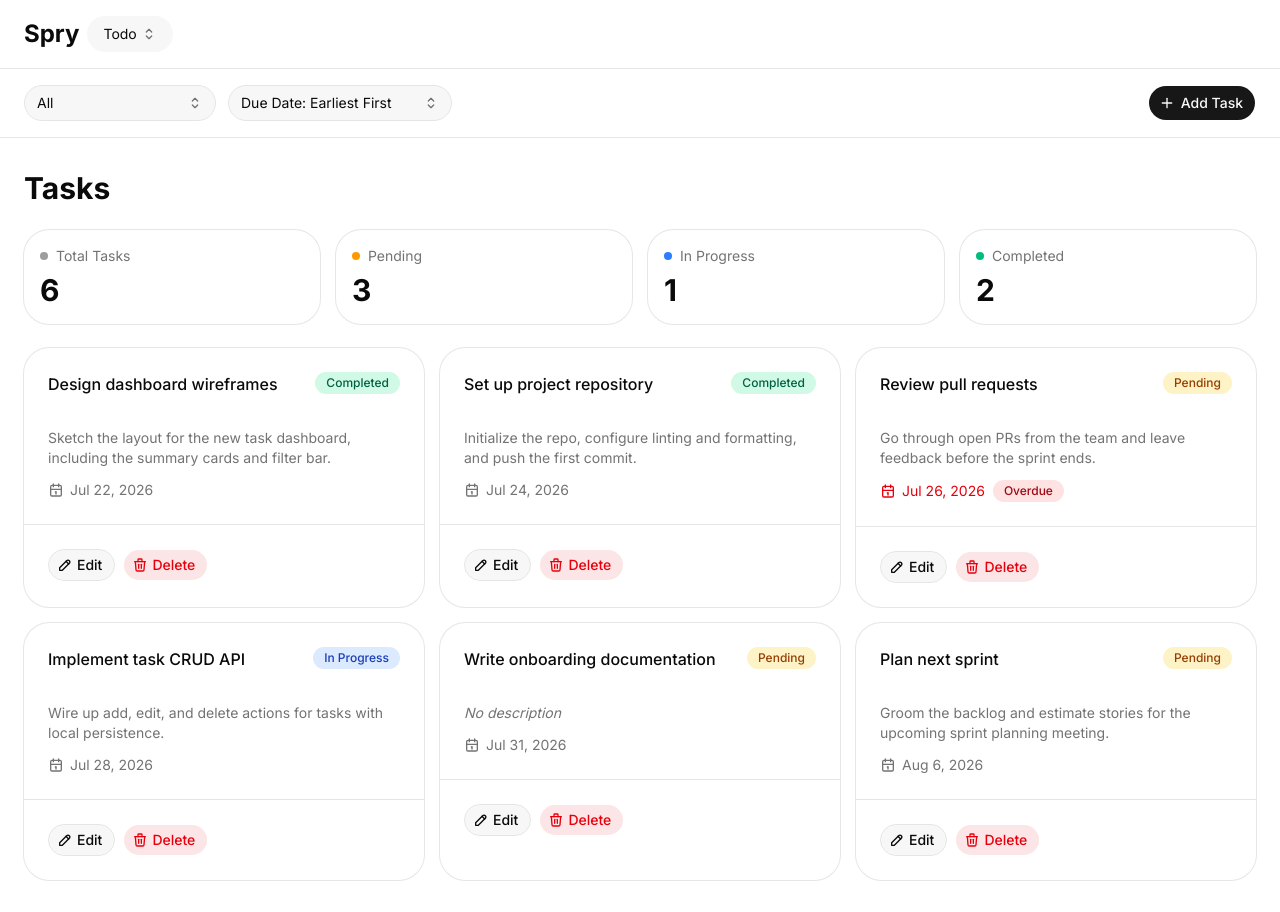
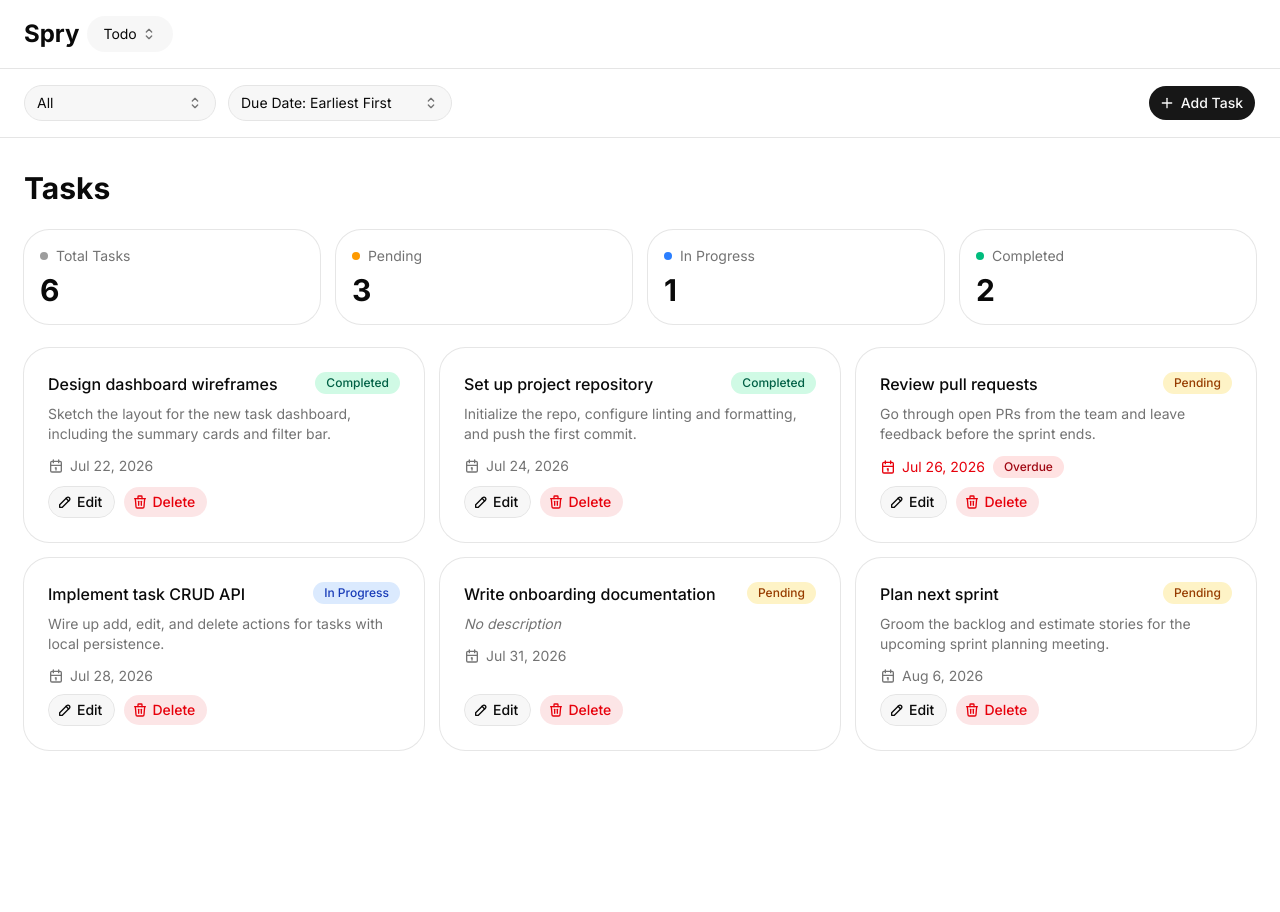
Before and after one commit to AshutoshDash1999/spry-assignment, a Next.js app: page /todo in a window 1280 px wide. After the commit the page ends 869 px from the top, so only its background shows below. Built offline with nearby package versions, Linux system fonts and the light colour scheme.

Commit message:
feat: update layout and task components with new UI elements and animations

```diff
--- a/app/layout.tsx
+++ b/app/layout.tsx
@@ -2,14 +2,15 @@
 
 import { Geist_Mono, Inter } from "next/font/google"
 
-import "./globals.css"
-import { ThemeProvider } from "@/components/theme-provider"
 import { Header } from "@/app/_components/Header"
 import { TodoHeader } from "@/app/todo/_components/TodoHeader"
+import { ThemeProvider } from "@/components/theme-provider"
 import { cn } from "@/lib/utils"
-import { usePathname } from "next/navigation";
+import { usePathname } from "next/navigation"
+import { Toaster } from "react-hot-toast"
+import "./globals.css"
 
-const inter = Inter({subsets:['latin'],variable:'--font-sans'})
+const inter = Inter({ subsets: ["latin"], variable: "--font-sans" })
 
 const fontMono = Geist_Mono({
   subsets: ["latin"],
@@ -28,10 +29,16 @@ export default function RootLayout({
     <html
       lang="en"
       suppressHydrationWarning
-      className={cn("antialiased", fontMono.variable, "font-sans", inter.variable)}
+      className={cn(
+        "antialiased",
+        fontMono.variable,
+        "font-sans",
+        inter.variable
+      )}
     >
       <body>
         <ThemeProvider>
+          <Toaster />
           {isTodoPage ? <TodoHeader /> : <Header />}
           {children}
         </ThemeProvider>
--- a/app/todo/_components/TaskCard.tsx
+++ b/app/todo/_components/TaskCard.tsx
@@ -1,18 +1,18 @@
 "use client"
 
-import { parseISO, isBefore, startOfDay, format } from "date-fns"
 import { IconCalendar, IconPencil, IconTrash } from "@tabler/icons-react"
+import { format, isBefore, parseISO, startOfDay } from "date-fns"
 
+import { Badge } from "@/components/ui/badge"
+import { Button } from "@/components/ui/button"
 import {
   Card,
-  CardHeader,
-  CardTitle,
   CardAction,
   CardContent,
   CardFooter,
+  CardHeader,
+  CardTitle,
 } from "@/components/ui/card"
-import { Badge } from "@/components/ui/badge"
-import { Button } from "@/components/ui/button"
 import type { Task, TaskStatus } from "@/lib/task-store"
 
 interface TaskCardProps {
@@ -36,11 +36,15 @@ export function TaskCard({ task, onEdit, onDelete }: TaskCardProps) {
     isBefore(parseISO(task.dueDate), startOfDay(new Date()))
 
   return (
-    <Card className="transition-shadow hover:ring-foreground/20">
+    <Card className="h-full transition-shadow hover:ring-foreground/20">
+      <div className="flex h-full flex-col justify-between gap-2">
+        <div>
           <CardHeader>
             <CardTitle className="pr-2">{task.title}</CardTitle>
             <CardAction>
-          <Badge variant={statusBadgeVariant[task.status]}>{task.status}</Badge>
+              <Badge variant={statusBadgeVariant[task.status]}>
+                {task.status}
+              </Badge>
             </CardAction>
           </CardHeader>
           <CardContent className="flex flex-col gap-3">
@@ -49,7 +53,9 @@ export function TaskCard({ task, onEdit, onDelete }: TaskCardProps) {
                 {task.description}
               </p>
             ) : (
-          <p className="text-sm text-muted-foreground italic">No description</p>
+              <p className="text-sm text-muted-foreground italic">
+                No description
+              </p>
             )}
             <div className="flex items-center gap-2">
               <div
@@ -65,16 +71,23 @@ export function TaskCard({ task, onEdit, onDelete }: TaskCardProps) {
               {isOverdue && <Badge variant="overdue">Overdue</Badge>}
             </div>
           </CardContent>
-      <CardFooter className="gap-2 border-t border-border pt-4">
+        </div>
+
+        <CardFooter className="gap-2">
           <Button variant="outline" size="sm" onClick={() => onEdit(task)}>
             <IconPencil data-icon="inline-start" />
             Edit
           </Button>
-        <Button variant="destructive" size="sm" onClick={() => onDelete(task)}>
+          <Button
+            variant="destructive"
+            size="sm"
+            onClick={() => onDelete(task)}
+          >
             <IconTrash data-icon="inline-start" />
             Delete
           </Button>
         </CardFooter>
+      </div>
     </Card>
   )
 }
--- a/app/todo/_components/TaskSummary.tsx
+++ b/app/todo/_components/TaskSummary.tsx
@@ -1,4 +1,6 @@
 "use client"
+
+import { motion } from "motion/react"
 
 import { Card, CardContent } from "@/components/ui/card"
 import type { Task } from "@/lib/task-store"
@@ -6,6 +8,22 @@ import type { Task } from "@/lib/task-store"
 interface TaskSummaryProps {
   tasks: Task[]
 }
+
+const container = {
+  hidden: {},
+  show: {
+    transition: { staggerChildren: 0.08 },
+  },
+}
+
+const item = {
+  hidden: { opacity: 0, y: 12 },
+  show: {
+    opacity: 1,
+    y: 0,
+    transition: { duration: 0.35, ease: "easeOut" },
+  },
+} as const
 
 export function TaskSummary({ tasks }: TaskSummaryProps) {
   const pending = tasks.filter((t) => t.status === "Pending").length
@@ -20,9 +38,15 @@ export function TaskSummary({ tasks }: TaskSummaryProps) {
   ]
 
   return (
-    <div className="mb-6 grid grid-cols-2 gap-4 sm:grid-cols-4">
+    <motion.div
+      className="mb-6 grid grid-cols-2 gap-4 sm:grid-cols-4"
+      variants={container}
+      initial="hidden"
+      animate="show"
+    >
       {stats.map((stat) => (
-        <Card key={stat.label} size="sm">
+        <motion.div key={stat.label} variants={item}>
+          <Card size="sm">
             <CardContent className="flex flex-col gap-1.5">
               <div className="flex items-center gap-2">
                 <span className={`size-2 rounded-full ${stat.dot}`} />
@@ -33,7 +57,8 @@ export function TaskSummary({ tasks }: TaskSummaryProps) {
               <span className="text-3xl font-bold">{stat.count}</span>
             </CardContent>
           </Card>
+        </motion.div>
       ))}
-    </div>
+    </motion.div>
   )
 }
--- a/package.json
+++ b/package.json
@@ -23,6 +23,7 @@
     "react": "19.2.4",
     "react-day-picker": "^10.0.1",
     "react-dom": "19.2.4",
+    "react-hot-toast": "^2.6.0",
     "shadcn": "^4.15.0",
     "tailwind-merge": "^3.6.0",
     "tw-animate-css": "^1.4.0",
```
Also changed, not shown: 1 other file (tests, documents, lock files or other folders). Lines whose indentation alone changed are shown as unchanged.
